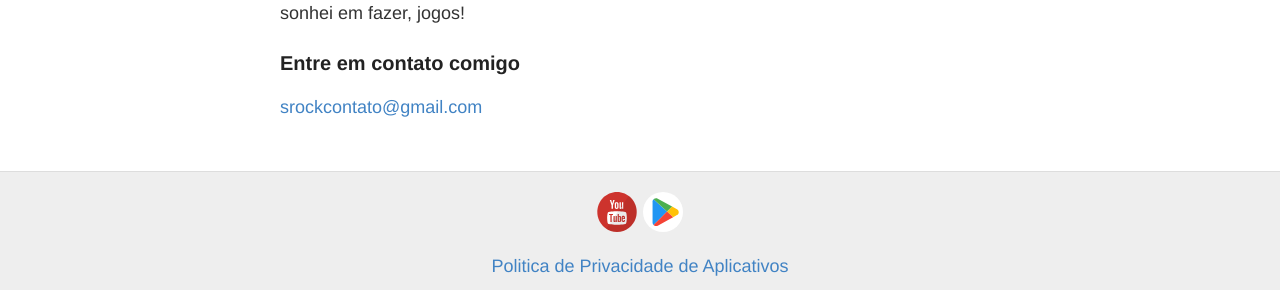
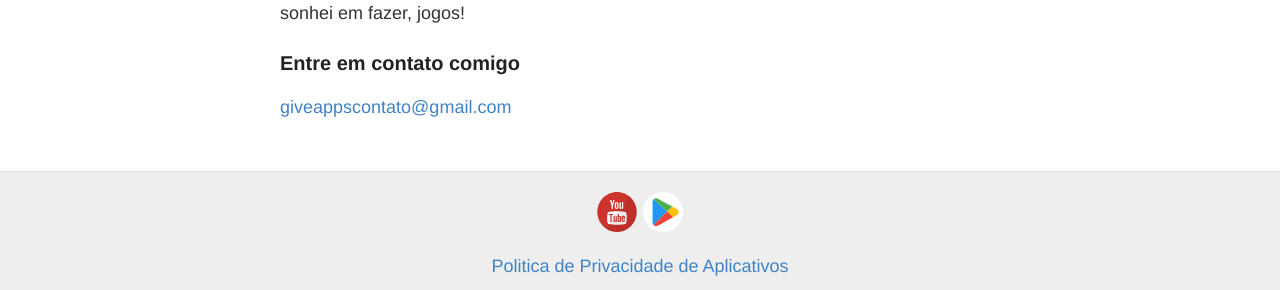
Before and after one commit to giveappsoficial/giveappsoficial.github.io, a Jekyll site: the page built from sobre.md, in a window 1280 px wide. Shown: the part 798-1088 px from the top of the page. Built offline with Jekyll 4.4.1, drawn with Linux system fonts in a browser that asks for light colours.

Commit message:
Update sobre.md

```diff
--- a/sobre.md
+++ b/sobre.md
@@ -22,4 +22,4 @@ permalink: /sobre/
 
 ### Entre em contato comigo
 
-[srockcontato@gmail.com](mailto:srockcontato@gmail.com)
+[giveappscontato@gmail.com](mailto:giveappscontato@gmail.com)
```
